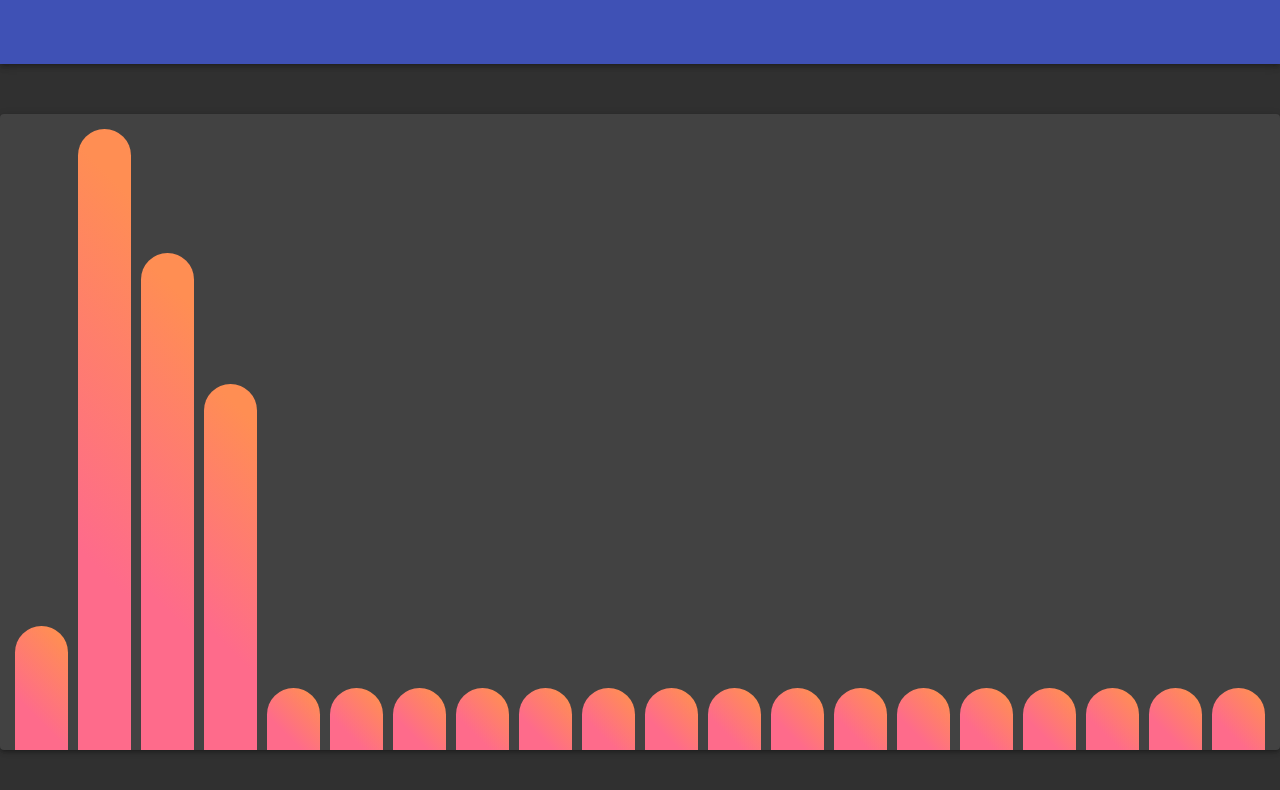
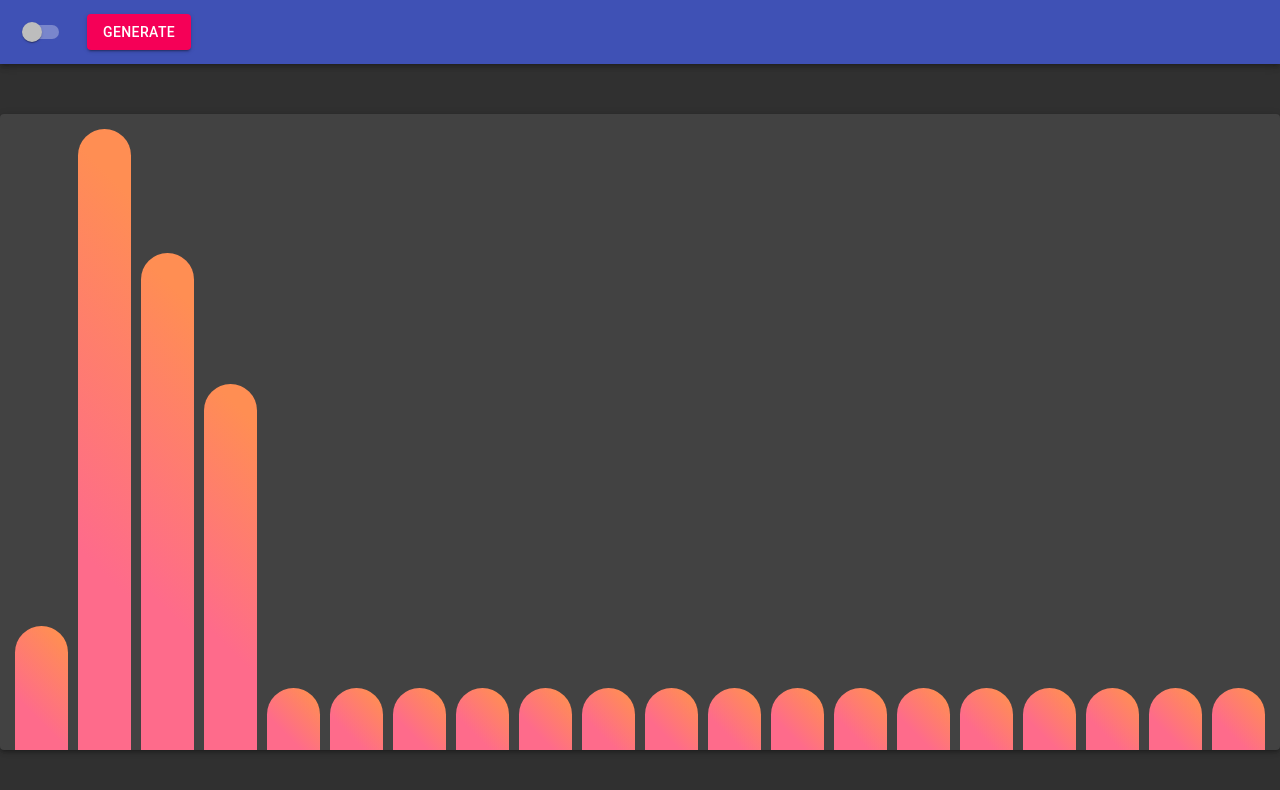
Before and after one commit to TomasPabloFerreira/sorting-visualizer, a React (Create React App) app: page / in a window 1280 px wide. Shown: the top 790 px of the page. Built offline with nearby package versions, Linux system fonts and the light colour scheme.

Commit message:
feat: add toggle dark mode functionality

```diff
--- a/src/App.js
+++ b/src/App.js
@@ -1,5 +1,5 @@
 import { Navbar, Visualizer } from './components'
-import { Box, MuiThemeProvider } from '@material-ui/core'
+import { Box, MuiThemeProvider, createMuiTheme } from '@material-ui/core'
 import CssBaseline from '@material-ui/core/CssBaseline';
 import { useThemeMode } from './hooks'
 
@@ -28,12 +28,14 @@ const exampleData = [
 
 function App() {
 	const [theme, toggleThemeMode] = useThemeMode()
+	const themeConfig = createMuiTheme(theme)
 
 	return (
-		<MuiThemeProvider theme={theme}>
+		<MuiThemeProvider theme={themeConfig}>
 			<CssBaseline/>
 			<Box display="flex" flexDirection="column" height="100%">
-				<Navbar />
+				<Navbar toggleThemeMode={toggleThemeMode} />
+
 				<Visualizer data={exampleData}/>
 			</Box>
 		</MuiThemeProvider>
--- a/src/components/Navbar.js
+++ b/src/components/Navbar.js
@@ -1,9 +1,19 @@
-import { AppBar, Toolbar } from '@material-ui/core'
+import { AppBar, Toolbar, Button, FormControlLabel, Switch } from '@material-ui/core'
 
-const Navbar = () => {
+const Navbar = ({ toggleThemeMode }) => {
 	return (
 		<AppBar position="static">
-			<Toolbar></Toolbar>
+			<Toolbar>
+
+				<FormControlLabel
+					control={<Switch onClick={toggleThemeMode} />}
+				/>
+
+				<Button variant="contained" color="secondary">
+					GENERATE
+				</Button>
+
+			</Toolbar>
 		</AppBar>
 	)
 }
--- a/src/hooks/useThemeMode.js
+++ b/src/hooks/useThemeMode.js
@@ -1,11 +1,11 @@
 import { useState } from 'react'
 import {createMuiTheme} from '@material-ui/core'
 
-const themeObject = createMuiTheme({
+const themeObject ={
 	palette: {
 		type: 'dark',
 	}
-})
+}
 
 const useThemeMode = () => {
 	const [theme, setTheme] = useState(themeObject)
@@ -13,8 +13,11 @@ const useThemeMode = () => {
 
 	const toggleThemeMode = () => {
 		const updatedTheme = {
-			...theme.palette,
-			type: type === 'light' ? 'dark' : 'light'
+			...theme,
+			palette: {
+				...theme.palette,
+				type: type === 'light' ? 'dark' : 'light'
+			}
 		}
 		setTheme(updatedTheme)
 	}
```
